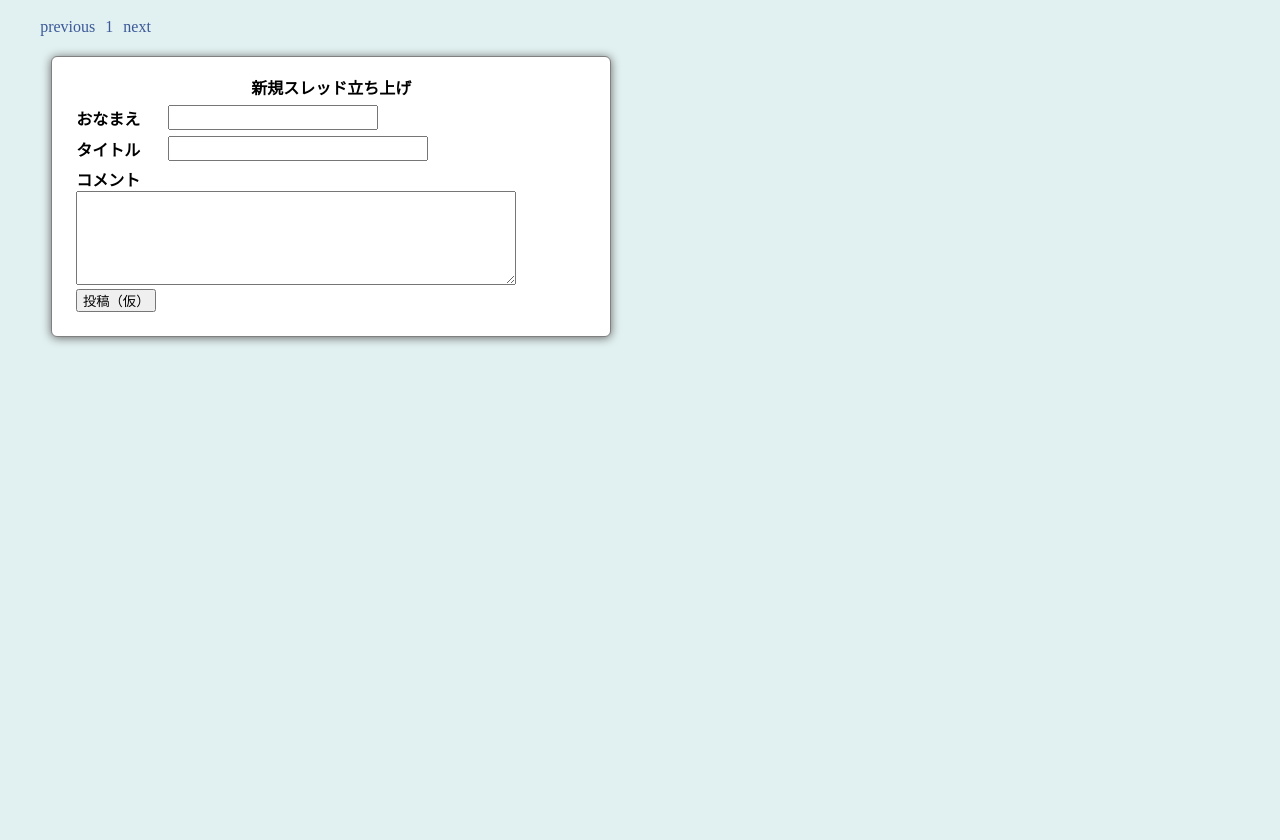
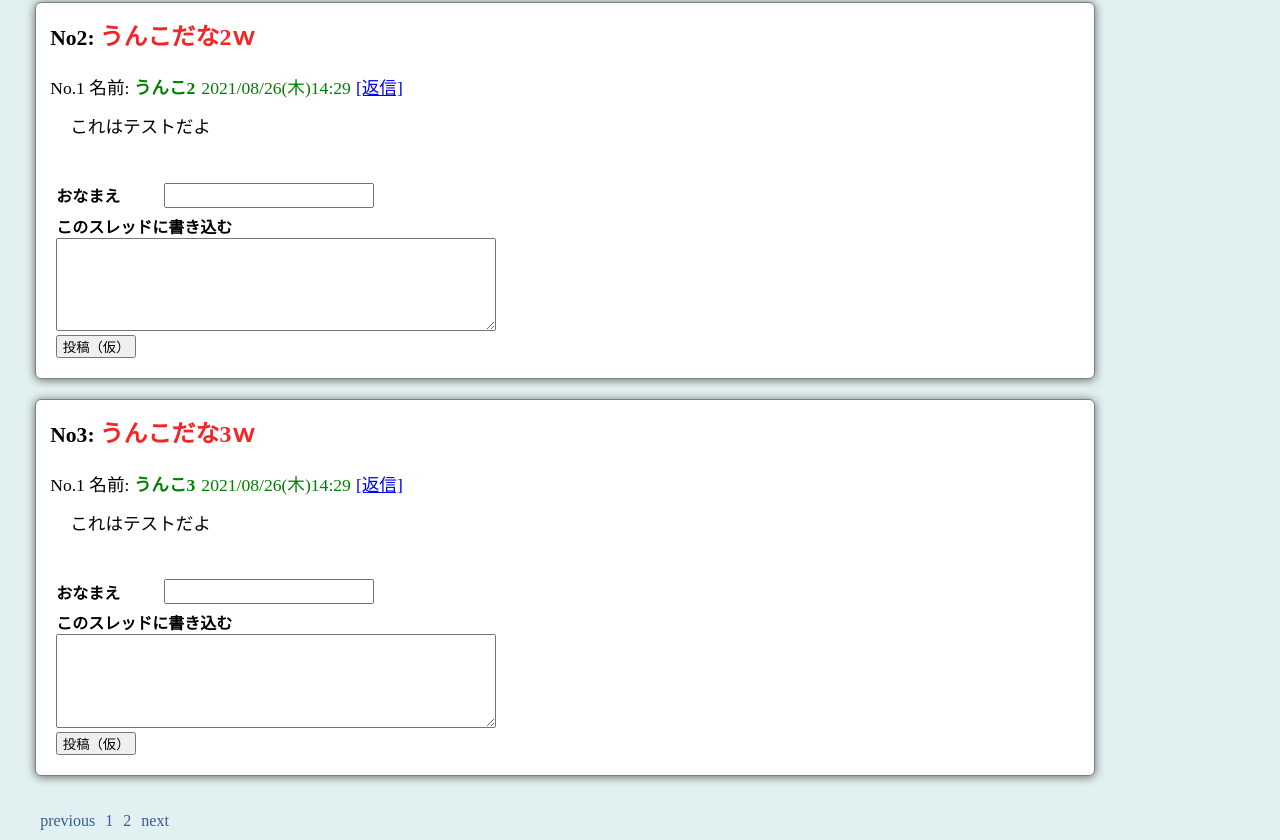
Before and after one commit to Shin-sibainu/bulletin-board-fortnite, a React (Create React App) app: page / in a window 1280 px wide. Shown: the part 540-1380 px from the top of the page. Before the commit the page ends 896 px from the top, so only its background shows below. Built offline with nearby package versions, Linux system fonts and the light colour scheme.

Commit message:
key=index problem understand

```diff
--- a/src/components/main/Main.jsx
+++ b/src/components/main/Main.jsx
@@ -14,13 +14,31 @@ list.slice(0, 2).map((list) => console.log(list)); */
 const threadItemNumberPerPage = 3;
 
 export const Main = () => {
-  const [threadReplyList, setReplyList] = useState([]);
+  const [replyList, setReplyList] = useState([]);
   let testThreadList = [
     {
+      id: 1,
       name: "うんこ1",
       title: "うんこだな1ｗ",
       comment: "これはテストだよ",
-      replyList: threadReplyList,
+    },
+    {
+      id: 2,
+      name: "うんこ2",
+      title: "うんこだな2ｗ",
+      comment: "これはテストだよ",
+    },
+    {
+      id: 3,
+      name: "うんこ3",
+      title: "うんこだな3ｗ",
+      comment: "これはテストだよ",
+    },
+    {
+      id: 4,
+      name: "うんこ4",
+      title: "うんこだな4ｗ",
+      comment: "これはテストだよ",
     },
   ];
   const [threadList, setThreadList] = useState(testThreadList);
@@ -30,6 +48,8 @@ export const Main = () => {
     offset: 0, //始まりの位置
     perPage: threadItemNumberPerPage, //１ページに表示するスレッド数
   });
+
+  //offset変えてるだけ。
   const handlePageChange = (data) => {
     let pageNumber = data["selected"]; //2を押したら１が返る。
     setPagenateInforList({
@@ -48,6 +68,7 @@ export const Main = () => {
         offset={pagenateInfoList.offset}
         perPage={pagenateInfoList.perPage}
         setReplyList={setReplyList}
+        replyList={replyList}
       />
       {/* paginateゾーン */}
       <ReactPaginate
--- a/src/components/main/thread/Thread.jsx
+++ b/src/components/main/thread/Thread.jsx
@@ -1,12 +1,13 @@
 import React, { useState } from "react";
 
-export const Thread = ({ thread, index, setReplyList }) => {
+export const Thread = ({ thread }) => {
   const [inputName, setInputName] = useState("");
   const [inputTextArea, setInputTextArea] = useState("");
-  // const [replyList, setReplyList] = useState([]);
+  const [replyList, setReplyList] = useState([]); //これがページをまたぐと同じリストに入ってる
 
   const handleChange = (e) => {
     setInputName(e.target.value);
+    console.log(thread.id);
   };
 
   const handleTextAreaChange = (e) => {
@@ -26,27 +27,23 @@ export const Thread = ({ thread, index, setReplyList }) => {
       /* データベースに入力したデータを送る */
       console.log("submit");
       /* スレ下に返信コメントを追加 */
-      /*       setReplyList([
+      setReplyList([
         ...replyList,
-        { name: inputName, replyComment: inputTextArea },
-      ]); */
-      setReplyList([
-        ...thread.replyList,
         {
           name: inputName,
           replyComment: inputTextArea,
         },
       ]);
-      console.log(...thread.replyList);
+      console.log(replyList);
       setInputName("");
       setInputTextArea("");
     }
   };
 
   return (
-    <div className="thread" key={index}>
+    <div className="thread" key={thread.id}>
       <strong>
-        <span id="threadnumber">No{index + 1}:</span>
+        <span id="threadnumber">No{thread.id}:</span>
         {thread.title}
       </strong>
       <div className="threadComment">
@@ -61,7 +58,7 @@ export const Thread = ({ thread, index, setReplyList }) => {
           <span id="threadContent">{thread.comment}</span>
         </p>
         {/* ここから返信コメントを複数生成 */}
-        {thread.replyList.map((reply, index) => (
+        {replyList.map((reply, index) => (
           <div key={index}>
             <p id="username">
               No.{index + 2} 名前: <b> {reply.name}</b>
--- a/src/components/main/thread/ThreadArea.jsx
+++ b/src/components/main/thread/ThreadArea.jsx
@@ -1,17 +1,23 @@
 import React from "react";
 import { Thread } from "./Thread";
 
-export const ThreadArea = ({ threadList, offset, perPage, setReplyList }) => {
+export const ThreadArea = ({
+  threadList,
+  offset,
+  perPage,
+  setReplyList,
+  replyList,
+}) => {
   return (
     <div className="threadArea">
       {/* mapでTread数に応じて出力したい。１ページ最大7レスまで。超えたらページネーション */}
-      {threadList.slice(offset, offset + perPage).map((thread, index) => {
+      {threadList.slice(offset, offset + perPage).map((thread) => {
         return (
           <Thread
-            thread={thread}
-            index={index}
-            key={index}
+            thread={thread} //ここは指定のthreadだけど
+            key={thread.id} //こいつが初期化されるからthreadに変なとこに返信が入ってる？
             setReplyList={setReplyList}
+            replyList={replyList}
           />
         );
       })}
```
